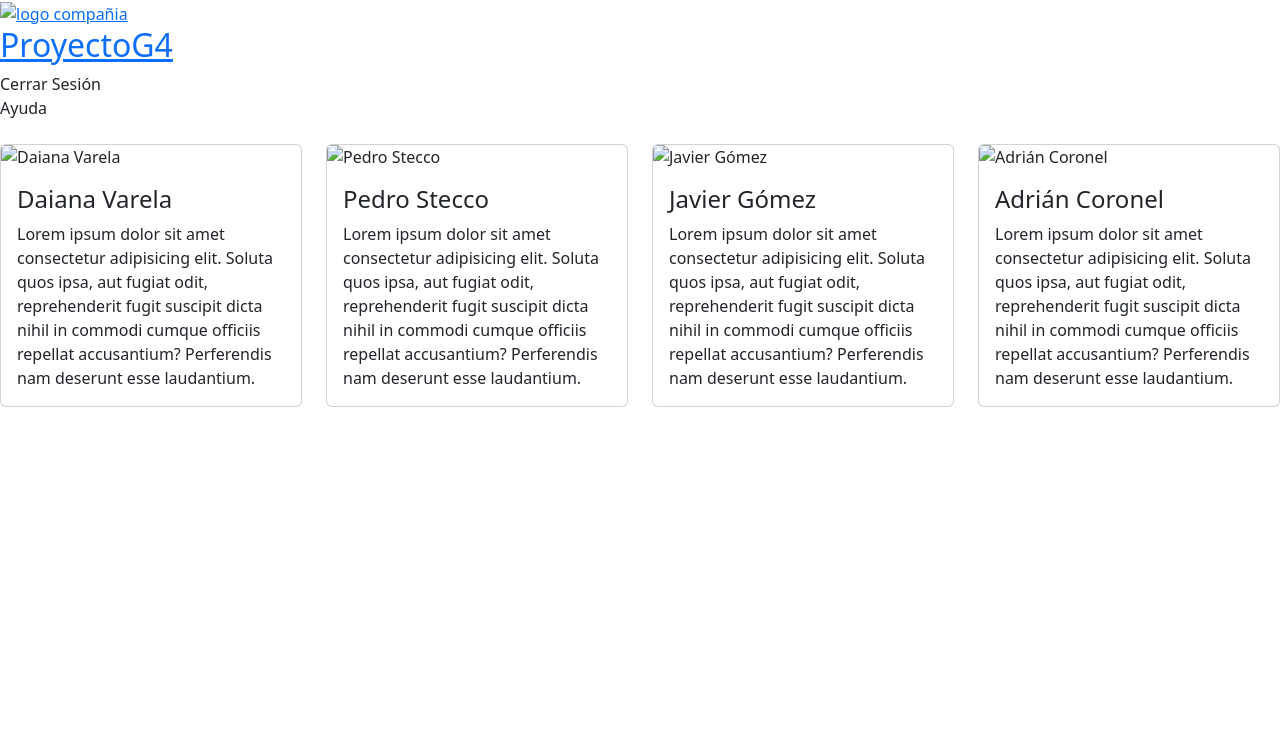
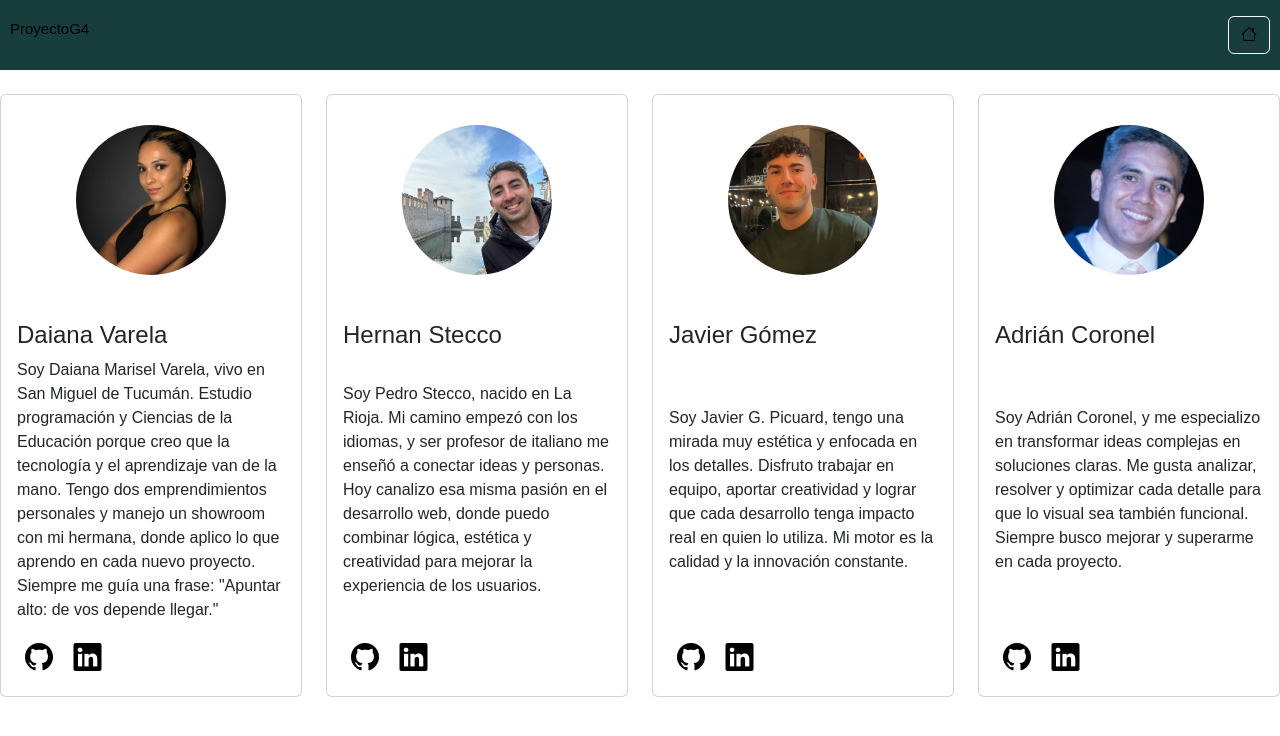
Before and after one commit to stecc88/EstudioJuridico, a plain HTML site: page src/pages/nosotrosPage.html in a window 1280 px wide. Drawn offline with nearby package versions, Linux system fonts and the light colour scheme.

Commit message:
Trabajo terminado

```diff
--- a/src/assets/style/general.css
+++ b/src/assets/style/general.css
@@ -1,4 +1,3 @@
-
 .text-area-no-resize {
      resize: none;
  }
--- a/src/assets/style/generaladm.css
+++ b/src/assets/style/generaladm.css
@@ -15,10 +15,7 @@ a {
   direction: row-reverse;
   padding: 10px;
 
-
   background-color: #183D3D;
-
-
 
 
 }
--- /dev/null
+++ b/src/assets/style/nosotros.css
@@ -0,0 +1,79 @@
+/* HEADER */
+body {
+    font-family: sans-serif;
+    margin: 0;
+}
+
+a {
+    text-decoration: none;
+    color: white;
+}
+
+header {
+    display: flex;
+    min-height: 70px;
+    background-color: #183D3D;
+    justify-content: space-between;
+    align-items: center;
+    padding: 10px;
+    color: white;
+
+}
+
+
+
+.card-body{
+    border-radius: 25px 25px 25px 25px;
+}
+
+
+.logo {
+    display: flex;
+    align-items: center;
+}
+
+.logo img {
+    height: 50px;
+    margin-right: 10px;
+}
+
+nav a {
+    font-weight: 600;
+    padding-right: 10px;
+}
+
+nav a:hover {
+    color: white;
+}
+
+
+
+.card-img-top {
+    width: 150px;
+    height: 150px;
+    object-fit: cover;
+    border-radius: 50%;
+    margin:30px auto;
+}
+.card {
+    height: 100%;
+    min-height: 430px;
+    display: flex;
+    flex-direction: column;
+    justify-content: space-between;
+}
+
+
+
+
+
+
+@media (max-width:700px) {
+    header {
+        flex-direction: column;
+    }
+}
+
+nav {
+    padding: 10px 0px;
+}
--- a/src/pages/nosotrosPage.html
+++ b/src/pages/nosotrosPage.html
@@ -6,22 +6,25 @@
     <meta name="viewport" content="width=device-width, initial-scale=1.0">
     <link href="https://cdn.jsdelivr.net/npm/bootstrap@5.3.7/dist/css/bootstrap.min.css" rel="stylesheet"
         integrity="sha384-LN+7fdVzj6u52u30Kp6M/trliBMCMKTyK833zpbD+pXdCLuTusPj697FH4R/5mcr" crossorigin="anonymous">
-    <link rel="stylesheet" href="../assets/style/">
+    <link rel="stylesheet" href="https://cdn.jsdelivr.net/npm/bootstrap-icons@1.11.1/font/bootstrap-icons.css">
 
-    <title>Document</title>
+    <link rel="stylesheet" href="../assets/style/nosotros.css">
+    <link rel="stylesheet" href="../assets/style/generaladm.css">
+
+    <title>Nosotros</title>
 </head>
 
 <body>
 
     <header>
         <a href="#" class="logo">
-            <img src="../assets/Imagenes/Logoheader.jpeg" alt="logo compañia">
             <h2 class="ProyectoG4">ProyectoG4</h2>
         </a>
-        <nav>
-            <a href="" class="nav-link">Cerrar Sesión</a>
-            <a href="" class="nav-link">Ayuda</a>
-        </nav>
+        <button class="btn btn-outline-light" type="button">
+            <a href="../../index.html"><i class="bi bi-house"></i></a>
+        </button>
+
+
     </header>
 
     <!-- SECCIÓN CENTRAL (Perfil de cada uno) -->
@@ -30,40 +33,92 @@
         <div class="row row-cols-2 row-cols-md-4 g-4">
             <div class="col">
                 <div class="card">
-                    <img src="../assets/Imagenes/Daina.JPG" class="card-img-top" alt="Daiana Varela">
+                    <img src="../assets/img/Daina.jpeg" class="card-img-top" alt="Daiana Varela">
                     <div class="card-body">
                         <h4 class="card-title">Daiana Varela</h4>
-                        <p class="card-text">Lorem ipsum dolor sit amet consectetur adipisicing elit. Soluta quos ipsa, aut fugiat odit, reprehenderit fugit suscipit dicta nihil in commodi cumque officiis repellat accusantium? Perferendis nam deserunt esse laudantium.</p>
+                        <p class="card-text">Soy Daiana Marisel Varela, vivo en San Miguel de Tucumán. Estudio
+                            programación y Ciencias de la Educación porque creo que la tecnología y el aprendizaje van
+                            de la mano. Tengo dos emprendimientos personales y manejo un showroom con mi hermana, donde
+                            aplico lo que aprendo en cada nuevo proyecto. Siempre me guía una frase: "Apuntar alto: de
+                            vos depende llegar."</p>
+                        <div>
+                            <a href="https://github.com/DaianaVarela01">
+                                <i class="bi bi-github fs-3 p-2"></i>
+                            </a>
+                            <a
+                                href="https://www.linkedin.com/in/daianavarela/?utm_source=share&utm_campaign=share_via&utm_content=profile&utm_medium=android_app">
+                                <i class="bi bi-linkedin fs-3 p-2"></i>
+
+                            </a>
+                        </div>
                     </div>
                 </div>
             </div>
             <div class="col">
                 <div class="card">
-                    <img src="../assets/Imagenes/Pedro.jpeg" class="card-img-top" alt="Pedro Stecco">
-                    <div class="card-body">
-                        <h4 class="card-title">Pedro Stecco</h4>
-                        <p class="card-text">Lorem ipsum dolor sit amet consectetur adipisicing elit. Soluta quos ipsa, aut fugiat odit, reprehenderit fugit suscipit dicta nihil in commodi cumque officiis repellat accusantium? Perferendis nam deserunt esse laudantium.
+                    <img src="../../src/assets/img/Pedro.jpeg" class="card-img-top" alt="Hernan Stecco">
+                    <div class="card-body d-flex flex-column justify-content-between">
+                        <h4 class="card-title">Hernan Stecco</h4>
+                        <p class="card-text">Soy Pedro Stecco, nacido en La Rioja. Mi camino empezó con los idiomas, y
+                            ser profesor de italiano me enseñó a conectar ideas y personas. Hoy canalizo esa misma
+                            pasión en el desarrollo web, donde puedo combinar lógica, estética y creatividad para
+                            mejorar la experiencia de los usuarios.
+
+
                         </p>
+                        <div>
+                            <a href="https://github.com/stecc88">
+                                <i class="bi bi-github fs-3 p-2"></i>
+                            </a>
+                            <a href="https://www.linkedin.com/in/pedro-hernan-stecco-galleguillo-8006b1237/">
+                                <i class="bi bi-linkedin fs-3 p-2"></i>
+
+                            </a>
+                        </div>
                     </div>
                 </div>
             </div>
             <div class="col">
                 <div class="card">
-                    <img src="../assets/Imagenes/JAVIER.JPG" class="card-img-top" alt="Javier Gómez"
+                    <img src="../../src/assets/img/JAVIER.JPG" class="card-img-top" alt="Javier Gómez"
                         border-top-left-radius="15px 15px 15px 15px">
-                    <div class="card-body">
+                    <div class="card-body d-flex flex-column justify-content-between" >
                         <h4 class="card-title">Javier Gómez</h4>
-                        <p class="card-text">Lorem ipsum dolor sit amet consectetur adipisicing elit. Soluta quos ipsa, aut fugiat odit, reprehenderit fugit suscipit dicta nihil in commodi cumque officiis repellat accusantium? Perferendis nam deserunt esse laudantium.</p>
+                        <p class="card-text">Soy Javier G. Picuard, tengo una mirada muy estética y enfocada en los
+                            detalles. Disfruto trabajar en equipo, aportar creatividad y lograr que cada desarrollo
+                            tenga impacto real en quien lo utiliza. Mi motor es la calidad y la innovación constante.
+                        </p>
+                        <div>
+                            <a href="https://github.com/jgpicuard">
+                                <i class="bi bi-github fs-3 p-2"></i>
+                            </a>
+                            <a href="https://www.linkedin.com/in/javier-gpicuard-592ba228b/">
+                                <i class="bi bi-linkedin fs-3 p-2"></i>
+
+                            </a>
+                        </div>
                     </div>
                 </div>
             </div>
             <div class="col">
                 <div class="card">
-                    <img src="../assets/Imagenes/yo.JPG" class="card-img-top" alt="Adrián Coronel">
-                    <div class="card-body">
+                    <img src="../assets/img/yo.jpeg" class="card-img-top" alt="Adrián Coronel">
+                    <div class="card-body d-flex flex-column justify-content-between" >
                         <h4 class="card-title">Adrián Coronel</h4>
-                        <p class="card-text">Lorem ipsum dolor sit amet consectetur adipisicing elit. Soluta quos ipsa, aut fugiat odit, reprehenderit fugit suscipit dicta nihil in commodi cumque officiis repellat accusantium? Perferendis nam deserunt esse laudantium.</p>
+                        <p class="card-text">Soy Adrián Coronel, y me especializo en transformar ideas complejas en
+                            soluciones claras. Me gusta analizar, resolver y optimizar cada detalle para que lo visual
+                            sea también funcional. Siempre busco mejorar y superarme en cada proyecto.</p>
+                        <div>
+                            <a href="https://github.com/CoronelAdrianNicolas">
+                                <i class="bi bi-github fs-3 p-2"></i>
+                            </a>
+                            <a href="https://www.linkedin.com/in/adri%C3%A1n-nicol%C3%A1s-coronel-a42721365/">
+                                <i class="bi bi-linkedin fs-3 p-2"></i>
+
+                            </a>
+                        </div>
                     </div>
+
                 </div>
             </div>
         </div>
```
Also changed, not shown: index.html (+2 -1 lines).
